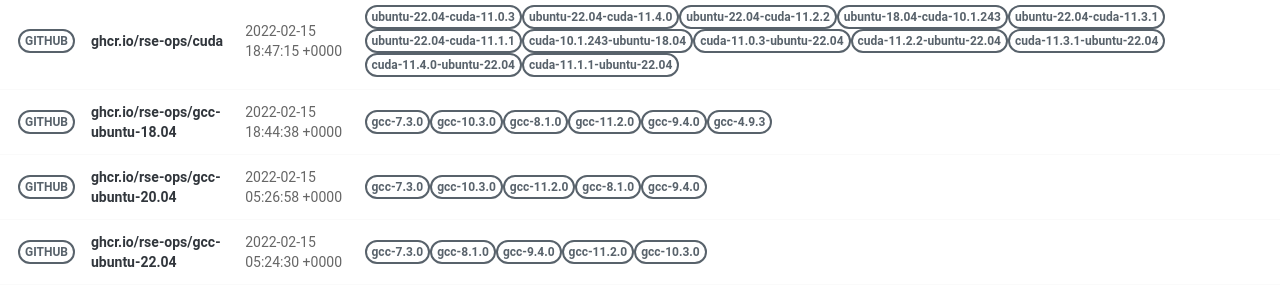
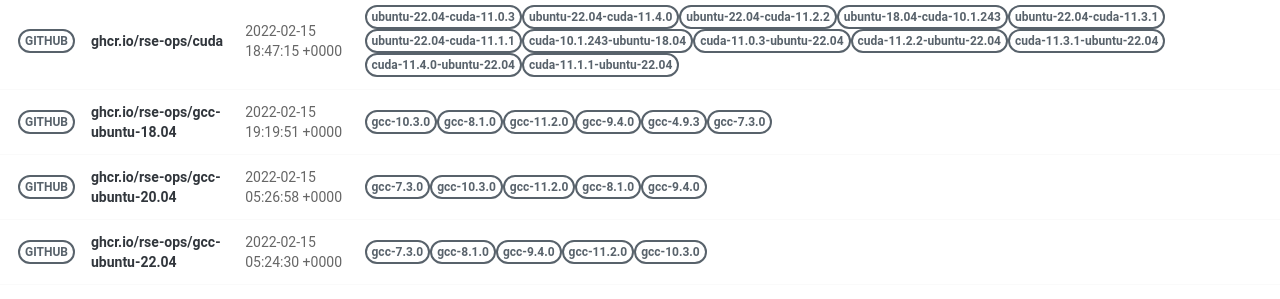
Before and after one commit to rse-ops/docker-images, a Jekyll site: the page built from pages/index.md, in a window 1280 px wide. Shown: the part 502-801 px from the top of the page. Built offline with Jekyll 4.4.1, drawn with Linux system fonts in a browser that asks for light colours; nearby versions of some CDN libraries.

Commit message:
Automated push to update library 2022-02-15

```diff
--- a/_library/ghcr.io-rse-ops-gcc-ubuntu-18.04.md
+++ b/_library/ghcr.io-rse-ops-gcc-ubuntu-18.04.md
@@ -1,14 +1,11 @@
 ---
 layout: container
 name: ghcr.io/rse-ops/gcc-ubuntu-18.04
-updated_at: 2022-02-15 18:44:38.030776
+updated_at: 2022-02-15 19:19:51.496861
 
 
 container_url: https://github.com/orgs/rse-ops/packages/container/package/gcc-ubuntu-18.04
 versions:
- - tag: gcc-7.3.0
-   dockerfile: https://github.com/rse-ops/docker-images/blob/main/ubuntu/gcc/Dockerfile
-   manifest: https://crane.ggcr.dev/manifest/ghcr.io/rse-ops/gcc-ubuntu-18.04:gcc-7.3.0
  - tag: gcc-10.3.0
    dockerfile: https://github.com/rse-ops/docker-images/blob/main/ubuntu/gcc/Dockerfile
    manifest: https://crane.ggcr.dev/manifest/ghcr.io/rse-ops/gcc-ubuntu-18.04:gcc-10.3.0
```
Also changed, not shown: other parts of _library/ghcr.io-rse-ops-gcc-ubuntu-18.04.md (+3 -0 lines).
